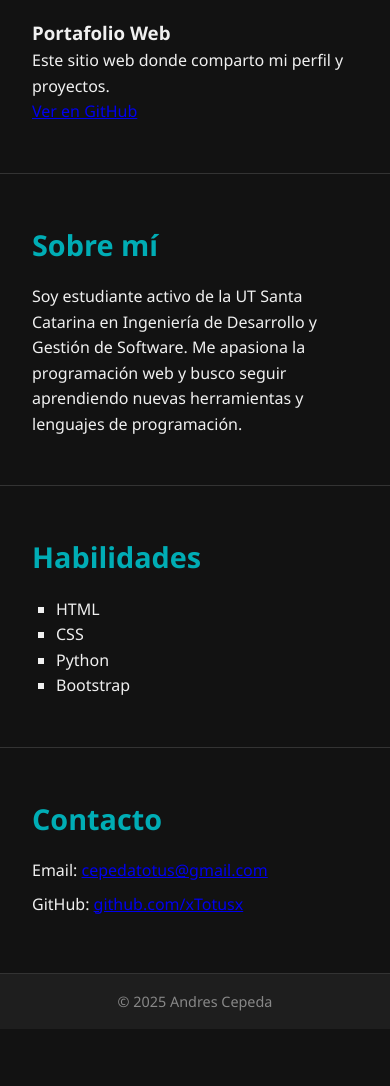
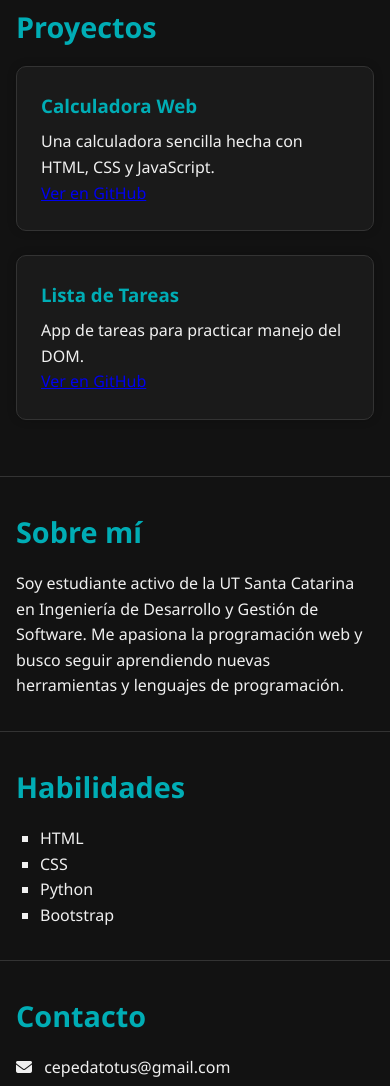
Before and after one commit to xTotusx/portafolio, a plain HTML site: page index.html in a window 390 px wide. Shown: the part 523-1609 px from the top of the page. Before the commit the page ends 1552 px from the top, so only its background shows below. Drawn offline with Linux system fonts and the light colour scheme.

Commit message:
cambios para responsivo

```diff
--- a/index.html
+++ b/index.html
@@ -5,6 +5,8 @@
   <meta name="viewport" content="width=device-width, initial-scale=1.0" />
   <title>Andres Cepeda - Portafolio</title>
   <link rel="stylesheet" href="style.css" />
+  <link rel="stylesheet" href="https://cdnjs.cloudflare.com/ajax/libs/font-awesome/6.5.0/css/all.min.css" />
+
 </head>
 <body>
   <header>
@@ -28,19 +30,22 @@
       </div>
     </section>
 
-    <section id="proyectos" class="section">
-      <div class="container">
+    <section id="proyectos">
   <h2>Proyectos</h2>
-        <div class="proyectos-grid">
-          <div class="proyecto-card">
-            <h3>Portafolio Web</h3>
-            <p>Este sitio web donde comparto mi perfil y proyectos.</p>
-            <a href="https://github.com/xTotusx/portafolio" target="_blank">Ver en GitHub</a>
+
+  <div class="proyecto">
+    <h3>Calculadora Web</h3>
+    <p>Una calculadora sencilla hecha con HTML, CSS y JavaScript.</p>
+    <a href="https://github.com/xTotusx/calculadora" target="_blank">Ver en GitHub</a>
   </div>
-          <!-- Agrega más proyectos aquí -->
-        </div>
+
+  <div class="proyecto">
+    <h3>Lista de Tareas</h3>
+    <p>App de tareas para practicar manejo del DOM.</p>
+    <a href="https://github.com/xTotusx/todo-app" target="_blank">Ver en GitHub</a>
   </div>
 </section>
+
 
     <section id="sobre-mi" class="section">
       <div class="container">
@@ -62,13 +67,12 @@
       </div>
     </section>
 
-    <section id="contacto" class="section">
-      <div class="container">
+    <section id="contacto">
   <h2>Contacto</h2>
-        <p>Email: <a href="mailto:cepedatotus@gmail.com">cepedatotus@gmail.com</a></p>
-        <p>GitHub: <a href="https://github.com/xTotusx" target="_blank">github.com/xTotusx</a></p>
-      </div>
+  <p><i class="fas fa-envelope"></i> cepedatotus@gmail.com</p>
+  <p><i class="fab fa-github"></i> <a href="https://github.com/xTotusx" target="_blank">xTotusx</a></p>
 </section>
+
   </main>
 
   <footer>
--- a/style.css
+++ b/style.css
@@ -67,3 +67,54 @@ footer {
   color: #888;
   font-size: 0.9rem;
 }
+
+/* ==== Responsive Design ==== */
+@media (max-width: 768px) {
+  nav a {
+    display: block;
+    margin: 0.5rem 0;
+  }
+
+  header h1 {
+    font-size: 1.8rem;
+  }
+
+  section {
+    padding: 2rem 1rem;
+  }
+}
+
+/* ==== Animaciones suaves ==== */
+a, button {
+  transition: all 0.3s ease;
+}
+
+a:hover {
+  opacity: 0.8;
+  transform: scale(1.05);
+}
+
+/* ==== Tarjetas de proyecto ==== */
+.proyecto {
+  background-color: #1a1a1a;
+  border: 1px solid #333;
+  border-radius: 10px;
+  padding: 1.5rem;
+  margin-bottom: 1.5rem;
+  box-shadow: 0 0 10px rgba(0,0,0,0.2);
+  transition: transform 0.3s ease;
+}
+
+.proyecto:hover {
+  transform: translateY(-5px);
+}
+
+.proyecto h3 {
+  color: #00adb5;
+  margin-bottom: 0.5rem;
+}
+
+/* ==== Íconos de contacto ==== */
+#contacto i {
+  margin-right: 0.5rem;
+}
```
Lines whose indentation alone changed are shown as unchanged.
